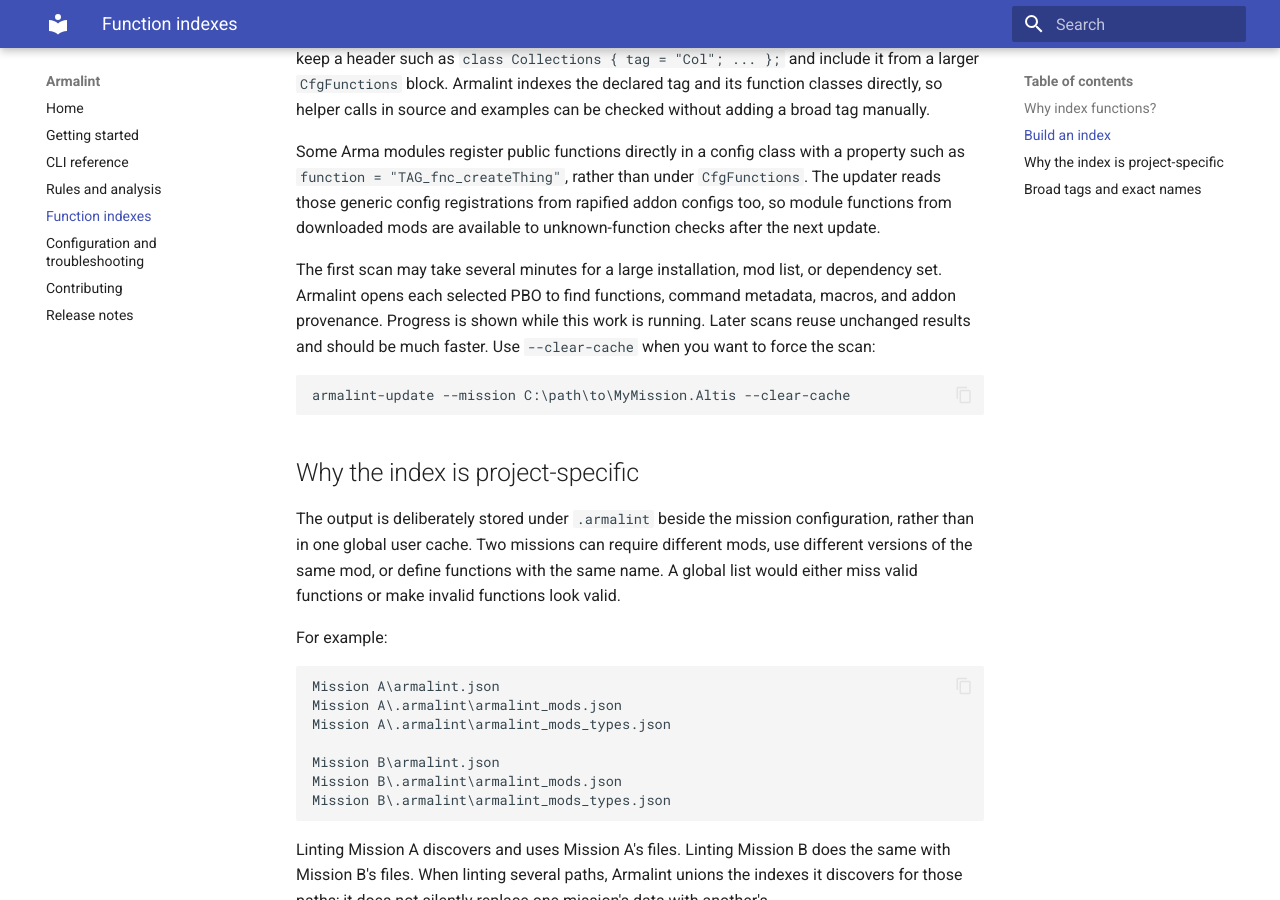
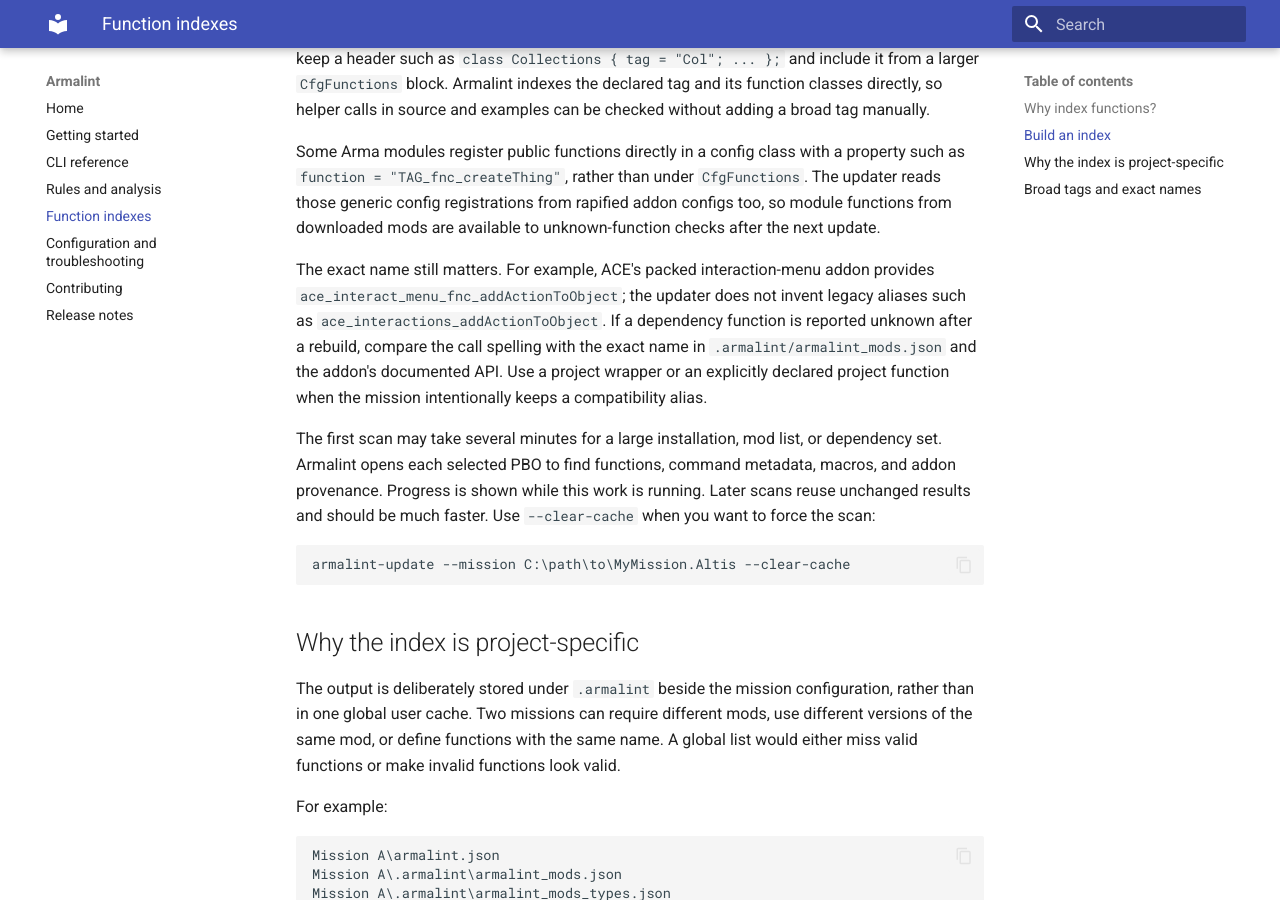
Before and after one commit to armachisel/armalint, an MkDocs documentation site: the page built from docs/indexes.md, in a window 1280 px wide and 900 px high, scrolled down 1841 px. Built offline with MkDocs 1.6.1 and Material for MkDocs 9.7.7, drawn with Linux system fonts in a browser that asks for light colours.

Commit message:
Document exact mod function names

```diff
--- a/docs/indexes.md
+++ b/docs/indexes.md
@@ -84,6 +84,14 @@ property such as `function = "TAG_fnc_createThing"`, rather than under
 `CfgFunctions`. The updater reads those generic config registrations from
 rapified addon configs too, so module functions from downloaded mods are
 available to unknown-function checks after the next update.
+
+The exact name still matters. For example, ACE's packed interaction-menu addon
+provides `ace_interact_menu_fnc_addActionToObject`; the updater does not invent
+legacy aliases such as `ace_interactions_addActionToObject`. If a dependency
+function is reported unknown after a rebuild, compare the call spelling with
+the exact name in `.armalint/armalint_mods.json` and the addon's documented API.
+Use a project wrapper or an explicitly declared project function when the
+mission intentionally keeps a compatibility alias.
 
 The first scan may take several minutes for a large installation, mod list, or
 dependency set. Armalint opens each selected PBO to find functions, command
```
